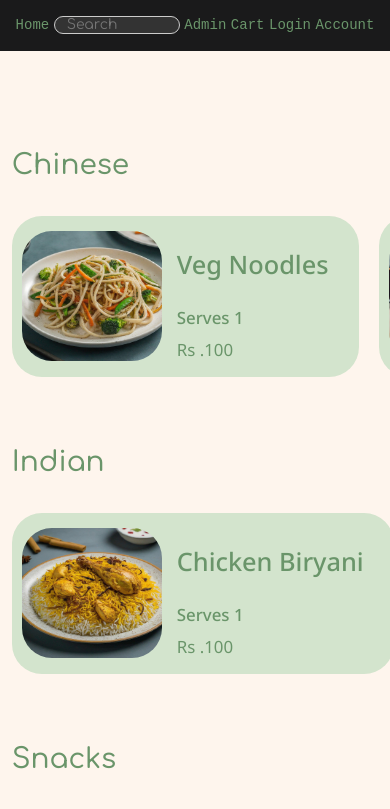
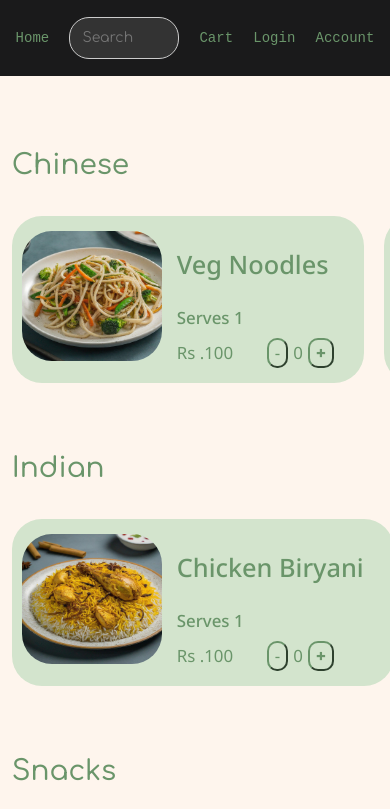
Before and after one commit to raahul-anandh/grub-glide, a React (Create React App) app in the folder frontend/: page / in a window 390 px wide. Shown: the top 809 px of the page. Built offline with nearby package versions, Linux system fonts and the light colour scheme; a web font is replaced by a local one.

Commit message:
Fixed Navbar responsiveness

```diff
--- a/frontend/src/Components/FoodCard.jsx
+++ b/frontend/src/Components/FoodCard.jsx
@@ -13,7 +13,7 @@ function FoodCard(food) {
         <h2 className="servings">{"Serves " + food.servings}</h2>
         <div className="price-quantity">
           <p className="price">{"Rs ." + food.price}</p>
-          {/* <Quantity/> */}
+          <Quantity/>
         </div>
       </div>
     </div>
--- a/frontend/src/Components/Navbar.jsx
+++ b/frontend/src/Components/Navbar.jsx
@@ -23,7 +23,7 @@ function Navbar() {
     <nav className={`Navbar ${isScrolled ? 'scrolled' : 'default'}`}>
       <Navi title="Home" link="/"/>
       <SearchBar />
-      <Navi title="Admin" link="/admin"/>
+      {/* <Navi title="Admin" link="/admin"/> */}
       <Navi title="Cart" link="/cart"/>
       <Navi title="Login" link="/login"/>
       <Navi title="Account" link="/account" />
--- a/frontend/src/Components/Quantity.jsx
+++ b/frontend/src/Components/Quantity.jsx
@@ -20,7 +20,7 @@ const QuantityButton = ({ initialQuantity = 0, onQuantityChange }) => {
     <div className="quantity-button">
       <button onClick={decreaseQuantity}>-</button>
       <span className="quantity">{quantity}</span>
-      <button onClick={increaseQuantity}>+</button>
+      <button onClick={increaseQuantity}><i class="fa-solid fa-plus"></i></button>
     </div>
   );
 };
--- a/frontend/src/Components/styles/Navbar.css
+++ b/frontend/src/Components/styles/Navbar.css
@@ -30,9 +30,9 @@
   opacity: 0.98;
 } */
 
-@media only screen and (max-width: 600px) {
+@media only screen and (max-width: 700px) {
   .Navbar {
     padding:4%;
-    height:6vh;
+    height:9vh;
   }
 }
--- a/frontend/src/Components/styles/Navi.css
+++ b/frontend/src/Components/styles/Navi.css
@@ -16,6 +16,8 @@
   text-decoration: none;
   align-content: center;
   box-sizing: border-box;
+  padding-left: 2vh;
+  padding-right: 2vh;
 }
 
  .navi-container:hover {
@@ -30,6 +32,8 @@
  @media only screen and (max-width: 600px) {
   .navi {
     font-size:1em;
+    padding-left: 0px;
+    padding-right:0px;
   }
 
 }
--- a/frontend/src/Components/styles/Quantity.css
+++ b/frontend/src/Components/styles/Quantity.css
@@ -2,3 +2,16 @@
     display:inline;
     padding-left:2em;
 }
+
+.quantity-button button{
+    background-color: #D3E4CD;
+    color:hsl(120, 17%, 50%);
+    border-radius: 10px;
+    border-color: rgb(106, 149, 106);
+    /* padding-left: 3px; */
+
+}
+
+.quantity{
+    padding:5px;
+}
--- a/frontend/src/Components/styles/SearchBar.css
+++ b/frontend/src/Components/styles/SearchBar.css
@@ -14,7 +14,7 @@
 
 @media only screen and (max-width: 600px) {
   .searchbar input {
-    width: 9em;
-    height: 1em;
+    width: 13vh;
+    height:5vh;
   }
 }
```
